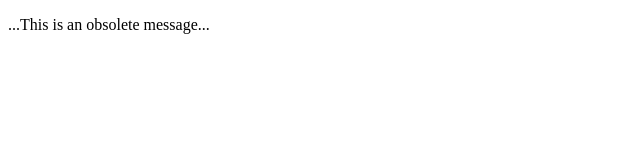
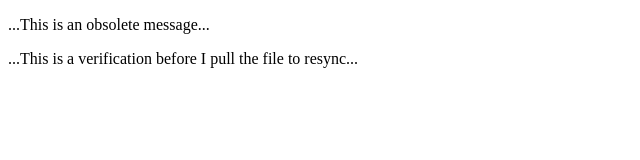
Before and after one commit to MartinTheProgrammer/Git-Practice, a plain HTML site: page index.html in a window 1280 px wide. Shown: the whole page, without its empty margins (0-640 px from the left). Drawn offline with Linux system fonts and the light colour scheme.

Commit message:
Update index.html

```diff
--- a/index.html
+++ b/index.html
@@ -5,5 +5,6 @@
 	</head>
 	<body>
 		<p>...This is an obsolete message...</p>
+		<p>...This is a verification before I pull the file to resync...</p>
 	</body>
 </html>
```
